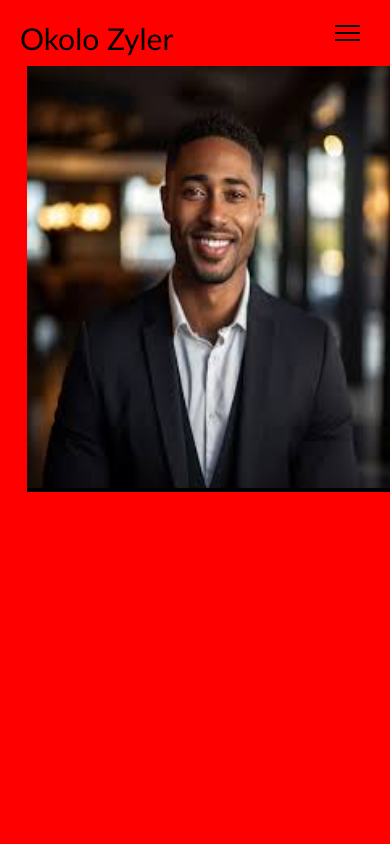
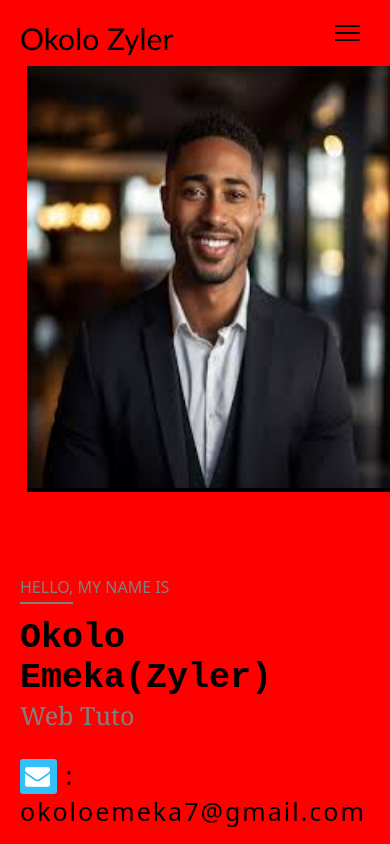
Before and after one commit to okoloemeka37/Zyler, a plain HTML site: page index.html in a window 390 px wide. Shown: the top 844 px of the page. Drawn offline with Linux system fonts and the light colour scheme.

Commit message:
Up index.css

```diff
--- a/index.css
+++ b/index.css
@@ -487,7 +487,7 @@ font-family:system-ui, -apple-system, BlinkMacSystemFont, 'Segoe UI', Roboto, Ox
 
 
     .grt{
-        margin-top: 100%;
+        margin-top: 20%;
     }
     .intro h1{
         font-size: 35px;
```
